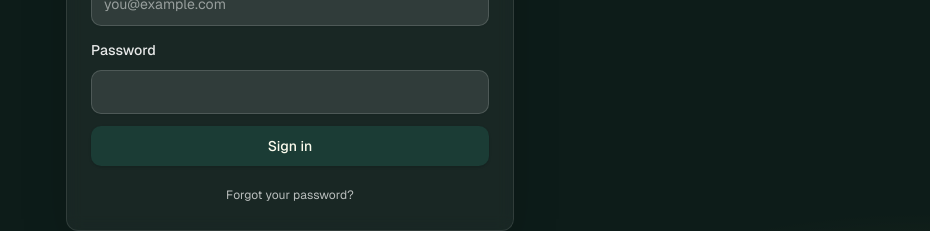
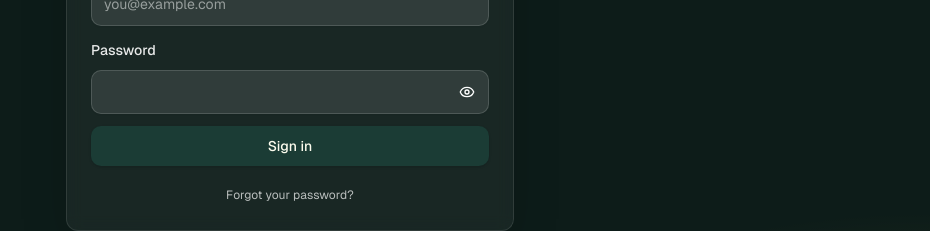
Before and after one commit to Gdzynambelek/fishlog, a Next.js app: page /login in a window 1280 px wide. Shown: the part 446-677 px from the top of the page, without its empty margins (350-1280 px from the left). Built offline with nearby package versions, Linux system fonts and the light colour scheme; no server answers.

Commit message:
feat(auth): show/hide password toggle on all password inputs

```diff
--- a/messages/de.json
+++ b/messages/de.json
@@ -72,7 +72,9 @@
     "savePassword": "Passwort speichern",
     "passwordChanged": "Passwort geändert. Du bist angemeldet.",
     "passwordChangeFailed": "Passwort konnte nicht geändert werden.",
-    "resetSessionMissing": "Link ist ungültig oder abgelaufen. Fordere einen neuen Wiederherstellungslink an."
+    "resetSessionMissing": "Link ist ungültig oder abgelaufen. Fordere einen neuen Wiederherstellungslink an.",
+    "showPassword": "Passwort anzeigen",
+    "hidePassword": "Passwort verbergen"
   },
   "dashboard": {
     "greeting": "Hallo, {name}! 👋",
--- a/messages/en.json
+++ b/messages/en.json
@@ -72,7 +72,9 @@
     "savePassword": "Save password",
     "passwordChanged": "Password changed. You're signed in.",
     "passwordChangeFailed": "Failed to change password.",
-    "resetSessionMissing": "Link is invalid or expired. Request a new recovery link."
+    "resetSessionMissing": "Link is invalid or expired. Request a new recovery link.",
+    "showPassword": "Show password",
+    "hidePassword": "Hide password"
   },
   "dashboard": {
     "greeting": "Hi, {name}! 👋",
--- a/messages/pl.json
+++ b/messages/pl.json
@@ -72,7 +72,9 @@
     "savePassword": "Zapisz hasło",
     "passwordChanged": "Hasło zmienione. Zalogowano.",
     "passwordChangeFailed": "Nie udało się zmienić hasła.",
-    "resetSessionMissing": "Link jest nieprawidłowy lub wygasł. Poproś o nowy link odzyskiwania."
+    "resetSessionMissing": "Link jest nieprawidłowy lub wygasł. Poproś o nowy link odzyskiwania.",
+    "showPassword": "Pokaż hasło",
+    "hidePassword": "Ukryj hasło"
   },
   "dashboard": {
     "greeting": "Cześć, {name}! 👋",
--- a/src/app/auth/reset-password/ResetPasswordForm.tsx
+++ b/src/app/auth/reset-password/ResetPasswordForm.tsx
@@ -18,7 +18,7 @@ import {
   FormLabel,
   FormMessage,
 } from "@/components/ui/form";
-import { Input } from "@/components/ui/input";
+import { PasswordInput } from "@/components/ui/password-input";
 
 export function ResetPasswordForm() {
   const t = useTranslations();
@@ -81,8 +81,7 @@ export function ResetPasswordForm() {
             <FormItem>
               <FormLabel>{t("auth.newPassword")}</FormLabel>
               <FormControl>
-                <Input
-                  type="password"
+                <PasswordInput
                   autoComplete="new-password"
                   className="h-11 border-white/15 bg-white/10 text-white placeholder:text-white/50 focus-visible:ring-white/30"
                   {...field}
@@ -99,8 +98,7 @@ export function ResetPasswordForm() {
             <FormItem>
               <FormLabel>{t("auth.confirmPassword")}</FormLabel>
               <FormControl>
-                <Input
-                  type="password"
+                <PasswordInput
                   autoComplete="new-password"
                   className="h-11 border-white/15 bg-white/10 text-white placeholder:text-white/50 focus-visible:ring-white/30"
                   {...field}
--- a/src/app/login/LoginCard.tsx
+++ b/src/app/login/LoginCard.tsx
@@ -21,6 +21,7 @@ import {
   FormMessage,
 } from "@/components/ui/form";
 import { Input } from "@/components/ui/input";
+import { PasswordInput } from "@/components/ui/password-input";
 import { Tabs, TabsContent, TabsList, TabsTrigger } from "@/components/ui/tabs";
 import { Separator } from "@/components/ui/separator";
 
@@ -273,8 +274,7 @@ export function LoginCard({
                   <FormItem>
                     <FormLabel>{t("auth.password")}</FormLabel>
                     <FormControl>
-                      <Input
-                        type="password"
+                      <PasswordInput
                         autoComplete={
                           mode === "signin"
                             ? "current-password"
--- /dev/null
+++ b/src/components/ui/password-input.tsx
@@ -0,0 +1,51 @@
+"use client";
+
+import * as React from "react";
+import { Eye, EyeOff } from "lucide-react";
+import { useTranslations } from "next-intl";
+import { Input } from "@/components/ui/input";
+import { cn } from "@/lib/utils";
+
+/**
+ * Password input with show/hide toggle. Drop-in replacement for `<Input
+ * type="password" />`. The toggle button is a sibling overlay so the input
+ * keeps native autofill + form behavior; we just flip `type` between
+ * `password` and `text` on click.
+ *
+ * The toggle has its own tabIndex=-1 so keyboard tab order stays
+ * email → password → submit, with the eye icon reachable only via mouse.
+ */
+export const PasswordInput = React.forwardRef<
+  HTMLInputElement,
+  React.InputHTMLAttributes<HTMLInputElement>
+>(function PasswordInput({ className, ...props }, ref) {
+  const t = useTranslations();
+  const [visible, setVisible] = React.useState(false);
+
+  return (
+    <div className="relative">
+      <Input
+        ref={ref}
+        type={visible ? "text" : "password"}
+        className={cn("pr-11", className)}
+        {...props}
+      />
+      <button
+        type="button"
+        tabIndex={-1}
+        onClick={() => setVisible((v) => !v)}
+        aria-label={
+          visible ? t("auth.hidePassword") : t("auth.showPassword")
+        }
+        aria-pressed={visible}
+        className="absolute right-2 top-1/2 -translate-y-1/2 inline-flex h-7 w-7 items-center justify-center rounded-md text-current/70 hover:text-current focus-visible:outline-none focus-visible:ring-2 focus-visible:ring-white/30"
+      >
+        {visible ? (
+          <EyeOff className="h-4 w-4" />
+        ) : (
+          <Eye className="h-4 w-4" />
+        )}
+      </button>
+    </div>
+  );
+});
```
